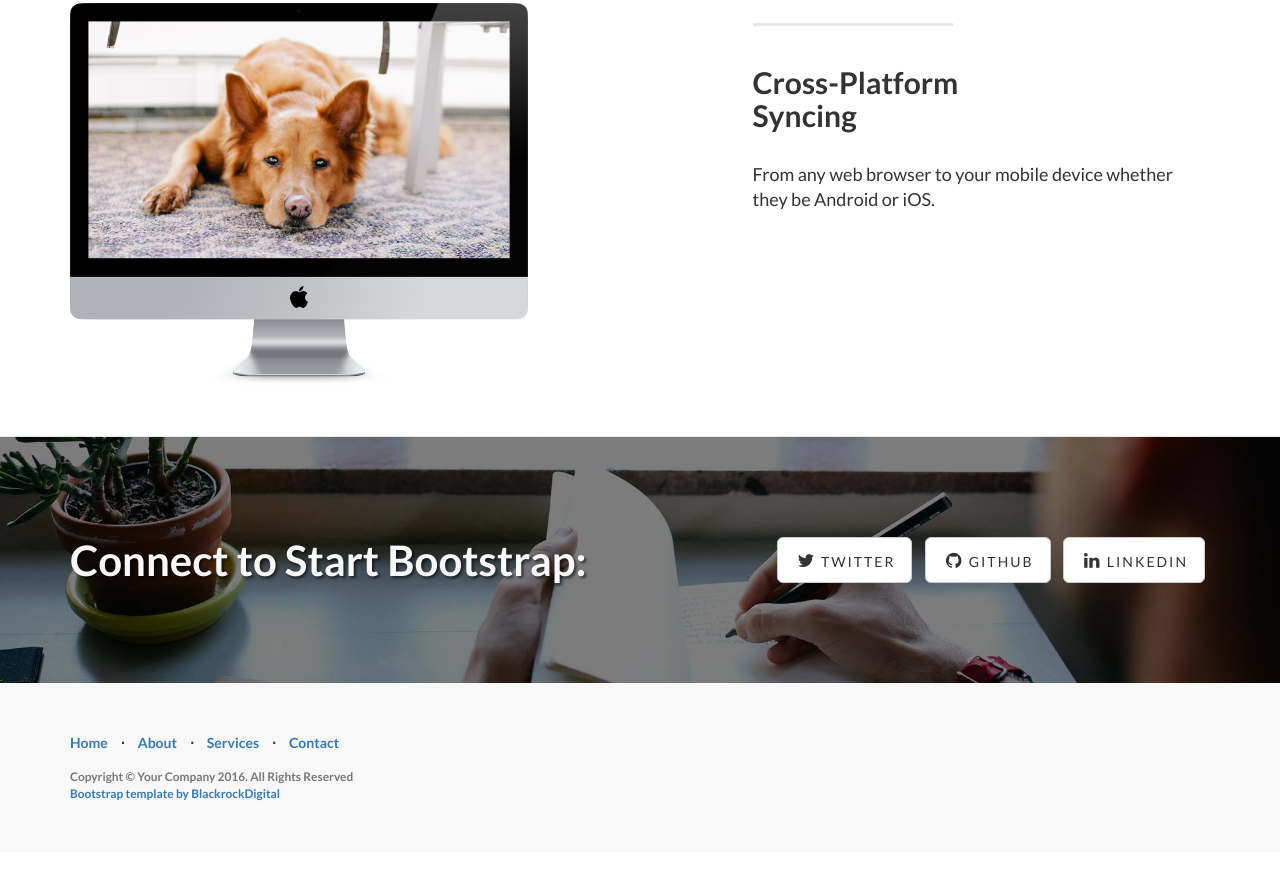
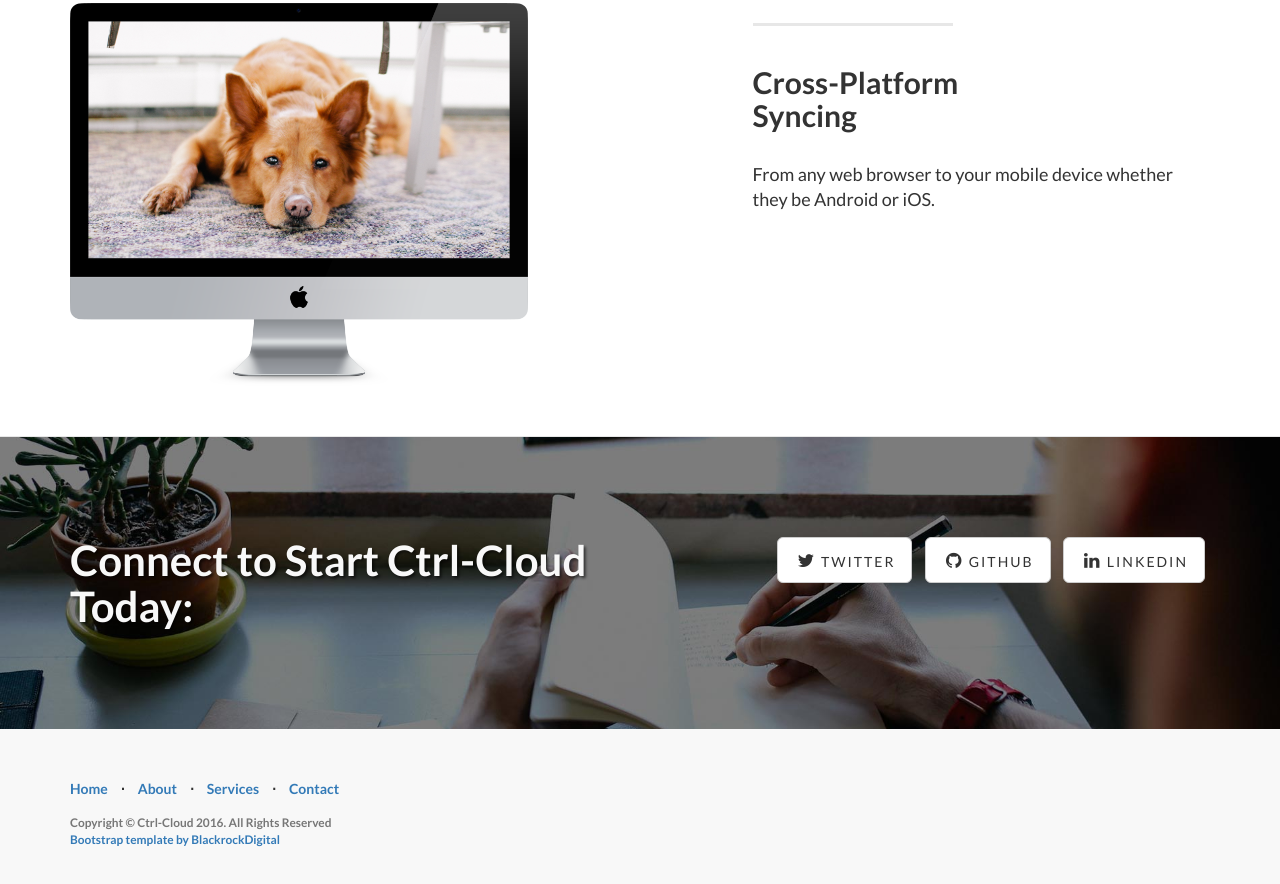
Before and after one commit to mtam2/Ctrl-Cloud, a plain HTML site: page index.html in a window 1280 px wide. Shown: the part 1279-2163 px from the top of the page. Before the commit the page ends 2131 px from the top, so only its background shows below. Drawn offline with Linux system fonts and the light colour scheme.

Commit message:
Index.html grammar check

```diff
--- a/index.html
+++ b/index.html
@@ -172,7 +172,7 @@
 
             <div class="row">
                 <div class="col-lg-6">
-                    <h2>Connect to Start Bootstrap:</h2>
+                    <h2>Connect to Start Ctrl-Cloud Today:</h2>
                 </div>
                 <div class="col-lg-6">
                     <ul class="list-inline banner-social-buttons">
@@ -218,7 +218,7 @@
                         </li>
                     </ul>
                     <p class="copyright text-muted small">
-                        Copyright &copy; Your Company 2016. All Rights Reserved<br>
+                        Copyright &copy; Ctrl-Cloud 2016. All Rights Reserved<br>
                         <a href="https://github.com/IronSummitMedia/startbootstrap">Bootstrap template by BlackrockDigital</a>
                         </p>
                 </div>
```
Also changed, not shown: about.html (deleted), contact.html (deleted), services.html (deleted).
